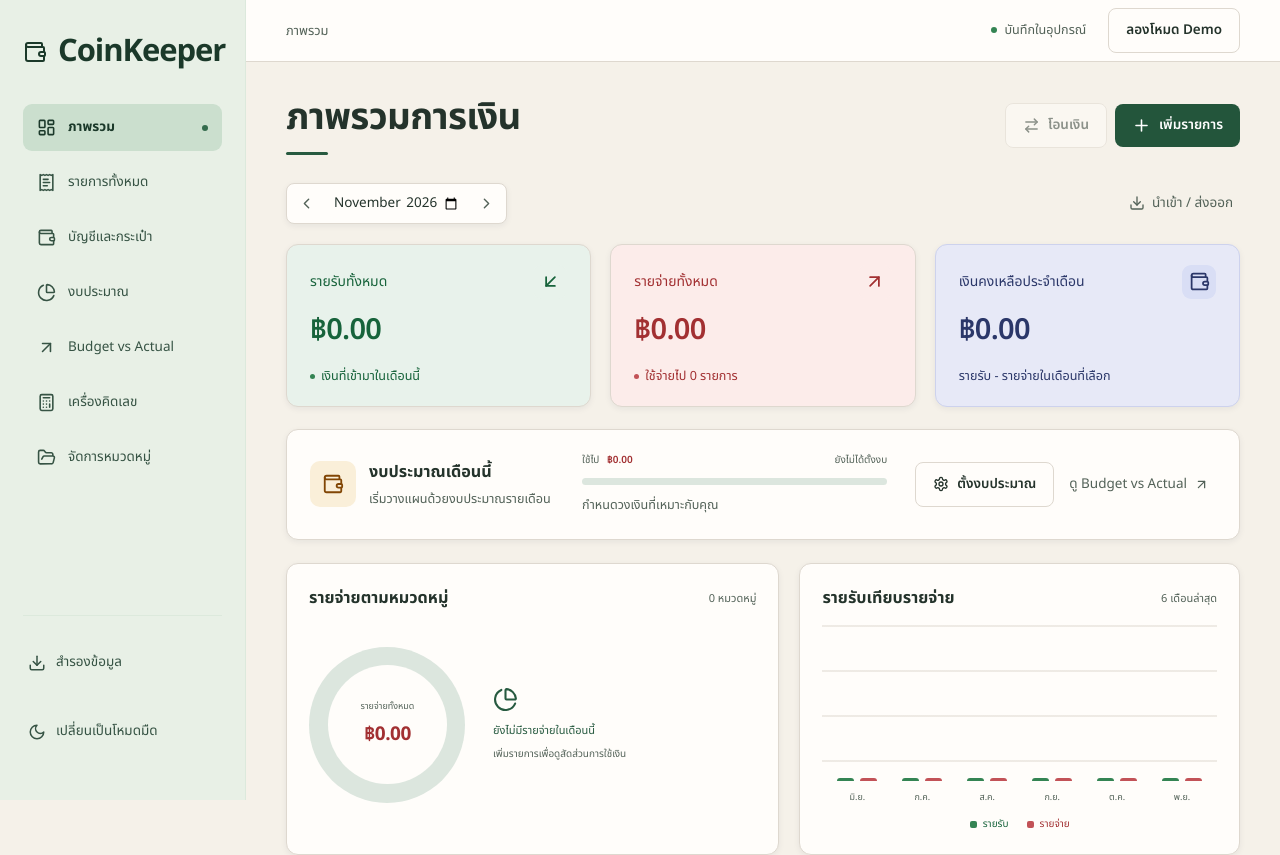
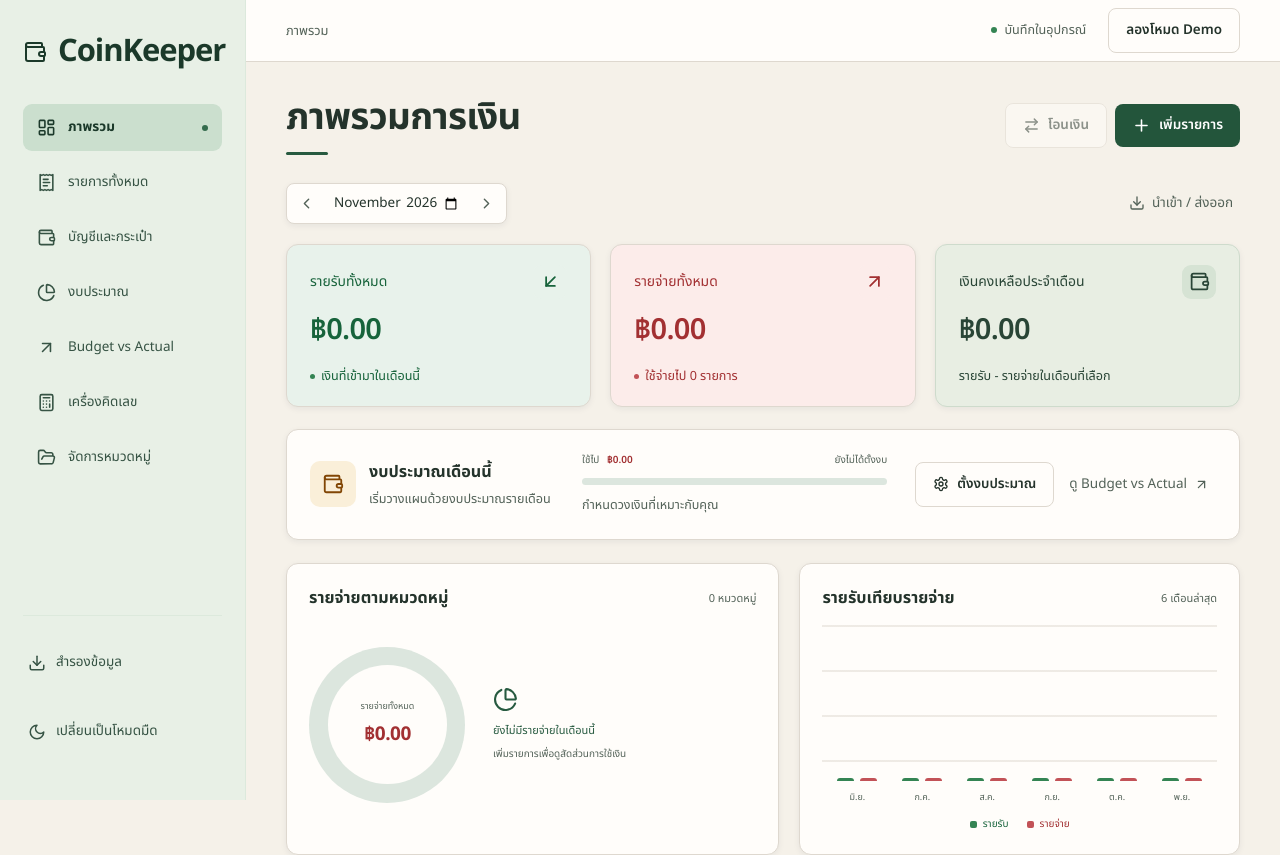
Before and after one commit to Thanamas09/CoinKeeper, a React (Vite) app: page / in a window 1280 px wide. Shown: the top 855 px of the page. Built offline with nearby package versions, Linux system fonts and the light colour scheme.

Commit message:
Edit color

```diff
--- a/src/style.css
+++ b/src/style.css
@@ -43,10 +43,11 @@
   --action-bg:#23553b;
   --action-hover:#193f2d;
   --action-text:#fff;
-  --balance-bg:#e7e9f7;
-  --balance-text:#2b3769;
-  --balance-border:#cdd2ed;
-  --balance-icon:#d9def5;
+  --balance-bg:#e8eee3;
+  --balance-text:#294536;
+  --balance-border:#cedbcc;
+  --balance-icon:#d6e3d4;
+  --budget-icon:#f1dfbd;
   --nav-bg:#e8f0e6;
   --nav-brand:#1b392a;
   --nav-text:#365344;
@@ -82,10 +83,11 @@
   --action-bg:#b8dfc4;
   --action-hover:#d3eedb;
   --action-text:#173526;
-  --balance-bg:#252d4c;
-  --balance-text:#dce5ff;
-  --balance-border:#4b5a88;
-  --balance-icon:#39466e;
+  --balance-bg:#273a30;
+  --balance-text:#e0eee3;
+  --balance-border:#435d4e;
+  --balance-icon:#354e40;
+  --budget-icon:#51402a;
   --nav-bg:#13261b;
   --nav-brand:#f1f7f2;
   --nav-text:#dce9df;
@@ -285,9 +287,9 @@ th{font-size:.85rem;color:var(--muted);font-weight:650}
 .entry-amount,.entry-amount input{color:var(--flow-text)}
 .entry-amount input{background:var(--flow-surface)}
 .expense-chart :is(.donut strong,.legend b){color:var(--expense-text)}
-.stat.stat-budget{background:var(--balance-bg);color:var(--balance-text);border-color:var(--balance-border)}
+.stat.stat-budget{background:var(--warning-surface);color:var(--warning-text);border-color:var(--warning-border)}
 .budget-report .stat-budget .stat-top{color:inherit}
-.stat-budget .stat-icon{background:var(--balance-icon)}
+.stat-budget .stat-icon{background:var(--budget-icon)}
 .stat-icon.budget-icon{padding:0}
 input:focus,select:focus,textarea:focus{border-color:var(--accent);box-shadow:none}
 .backup-info{color:var(--accent)}
```
